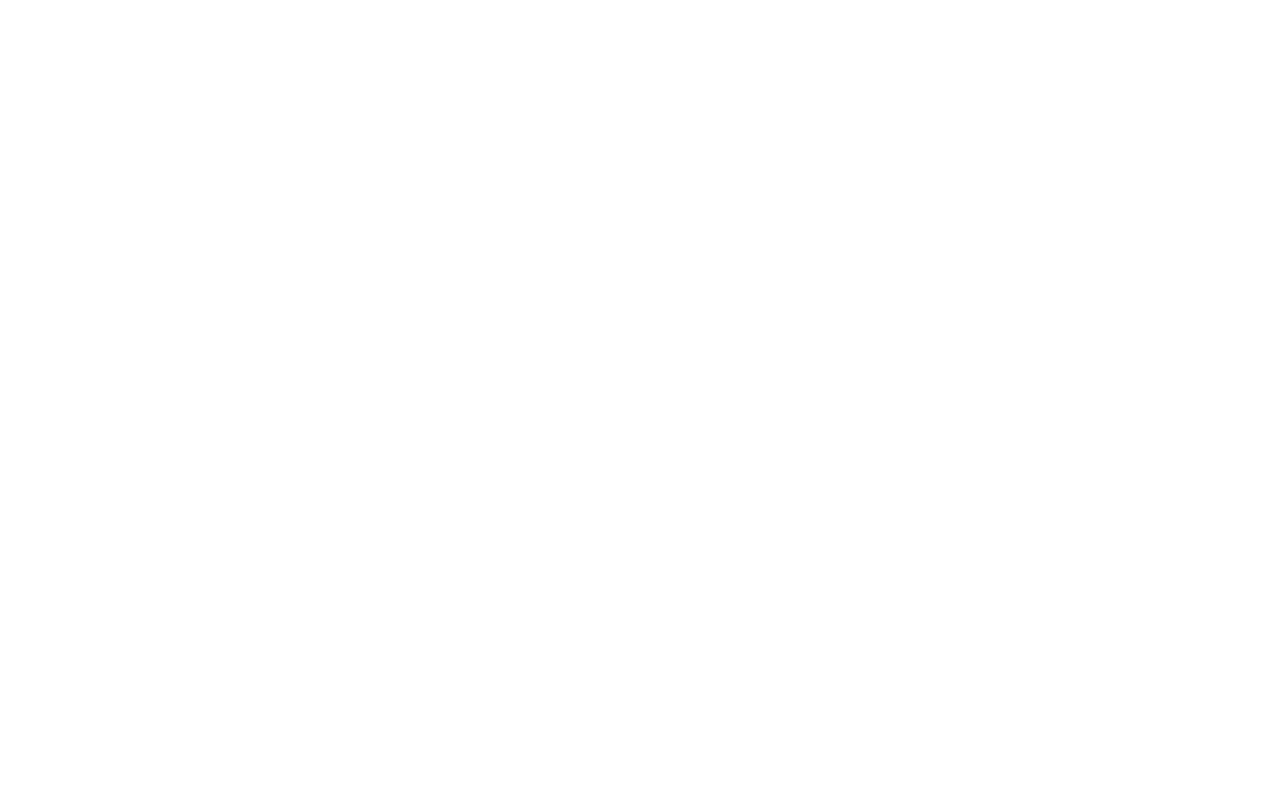
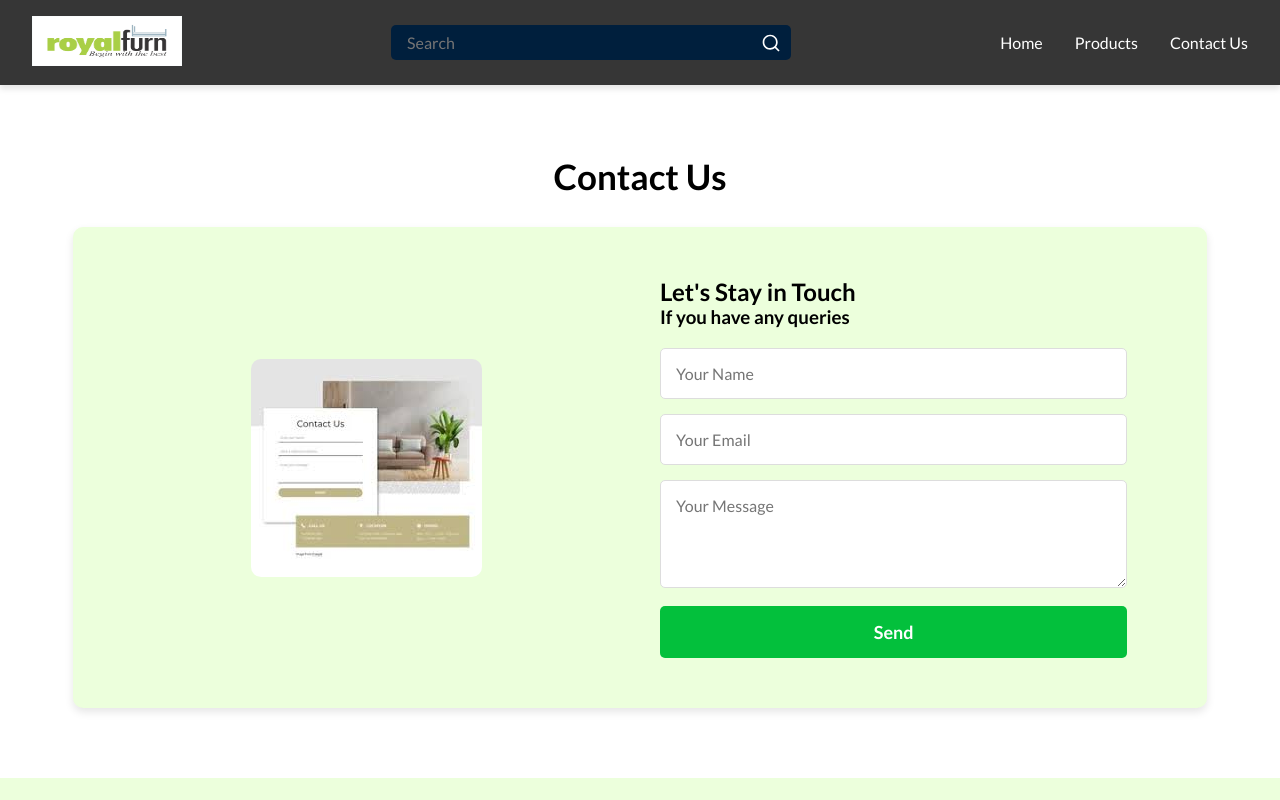
Before and after one commit to sriharibyreddy96/furn-royal, a React (Create React App) app: page /contact in a window 1280 px wide. Before the commit this address had no page. Shown: the top 800 px of the page. Built offline with nearby package versions, Linux system fonts and the light colour scheme.

Commit message:
App commit2

```diff
--- a/src/App.js
+++ b/src/App.js
@@ -18,8 +18,8 @@
         <Route path="/category/:category" element={<ProductPage />} />
         <Route path="/product/:id" element={<ProductPage />} />
         {/* <Route path="/products" element={<ProductPage />} /> */}
-        <Route path="/furn-royal/contact" element={<Contactpage />} />
-        <Route path="/furn-royal/product" element={<AllProducts />} />
+        <Route path="/contact" element={<Contactpage />} />
+        <Route path="/products" element={<AllProducts />} />
 
       </Routes>
     </BrowserRouter>
--- a/src/components/HomePage/Hero/Hero.js
+++ b/src/components/HomePage/Hero/Hero.js
@@ -265,7 +265,7 @@
         {/* Logo */}
         {/* <h1>RoyalFurn</h1> */}
         {/* <Link to='/'><img src={logo} alt='Logo' /></Link> */}
-        <a href="/furn-royal">
+        <a href="/">
           <img src={logo} alt="Logo" />
         </a>
 
@@ -277,7 +277,7 @@
 
         {/* Desktop Links */}
         <LinksContainer>
-          <LinkStyled to="/furn-royal" smooth={true} duration={500}>
+          <LinkStyled to="/" smooth={true} duration={500}>
             Home
           </LinkStyled>
           <LinkStyled to="products" smooth={true} duration={500}>
@@ -295,7 +295,7 @@
 
         {/* Mobile Links */}
         <MobileLinks open={menuOpen}>
-          <LinkStyled to="/furn-royal" smooth={true} duration={500}>
+          <LinkStyled to="/" smooth={true} duration={500}>
             Home
           </LinkStyled>
           <LinkStyled to="products" smooth={true} duration={500}>
--- a/src/components/HomePage/navbar/Navbar.jsx
+++ b/src/components/HomePage/navbar/Navbar.jsx
@@ -1,8 +1,9 @@
 // export default Hero;
-import React, { useState } from 'react';
-import styled from 'styled-components';
-import { RiSearchLine, RiMenu3Line, RiCloseLine } from 'react-icons/ri';
-import logo from '../../../assets/LOGO.jpg';
+import React, { useState } from "react";
+import styled from "styled-components";
+import { RiSearchLine, RiMenu3Line, RiCloseLine } from "react-icons/ri";
+import logo from "../../../assets/LOGO.jpg";
+import { Link } from "react-router-dom"; // Import react-scroll Link
 
 // Unified Background for Navbar and Hero Section
 const Container = styled.section`
@@ -33,7 +34,7 @@
   z-index: 1000;
   transition: background-color 0.3s ease;
 
-  img{
+  img {
     height: 50px;
     width: 150px;
   }
@@ -57,13 +58,24 @@
   align-items: center;
   gap: 2rem;
 
+    a {
+    color: white;
+    padding: 0.5rem 0;
+    text-decoration: none;
+    font-size: 1rem;
+    transition: color 0.3s ease;
+
+    &:hover {
+      color: #f1f1f1;
+    }
+
   @media (max-width: 768px) {
     display: none;
   }
 `;
 
 // Link Styling
-const Link = styled.a`
+const Links = styled.a`
   color: white;
   font-size: 1rem;
   text-decoration: none;
@@ -124,7 +136,7 @@
 
 // Mobile Menu Links
 const MobileLinks = styled.div`
-  display: ${props => (props.open ? 'flex' : 'none')};
+  display: ${(props) => (props.open ? "flex" : "none")};
   flex-direction: column;
   background-color: #001f3d;
   position: absolute;
@@ -132,6 +144,7 @@
   right: 0;
   padding: 1rem;
   width: 200px;
+
 
   a {
     color: white;
@@ -146,7 +159,6 @@
   }
 `;
 
-
 function Navbar() {
   const [menuOpen, setMenuOpen] = useState(false);
 
@@ -156,7 +168,9 @@
       <NavbarContainer>
         {/* Logo */}
         {/* <h1>RoyalFurn</h1> */}
-        <a href='/furn-royal'><img src={logo} alt='Logo' /></a>
+        <a href="/">
+          <img src={logo} alt="Logo" />
+        </a>
         {/* Search Bar (Desktop) */}
         <SearchContainer>
           <input type="text" placeholder="Search" />
@@ -165,9 +179,9 @@
 
         {/* Desktop Links */}
         <LinksContainer>
-          <Link href="/furn-royal">Home</Link>
-          <Link href="/furn-royal/product">Products</Link>
-          <Link href="/furn-royal/contact">Contact Us</Link>
+          <Link to={"/"}>Home</Link>
+          <Link to={"/products"}>Products</Link>
+          <Link to={"/contact"}>Contact Us</Link>
         </LinksContainer>
 
         {/* Mobile Menu Icon */}
@@ -177,9 +191,9 @@
 
         {/* Mobile Links */}
         <MobileLinks open={menuOpen}>
-          <Link href="/furn-royal">Home</Link>
-          <Link href="/furn-royal/product">Products</Link>
-          <Link href="/furn-royal/contact">Contact Us</Link>
+          <Link to={"/"}>Home</Link>
+          <Link to={"/products"}>Products</Link>
+          <Link to={"/contact"}>Contact Us</Link>
           {/* <SearchContainer>
             <input type="text" placeholder="Search" />
             <RiSearchLine size={20} />
```
